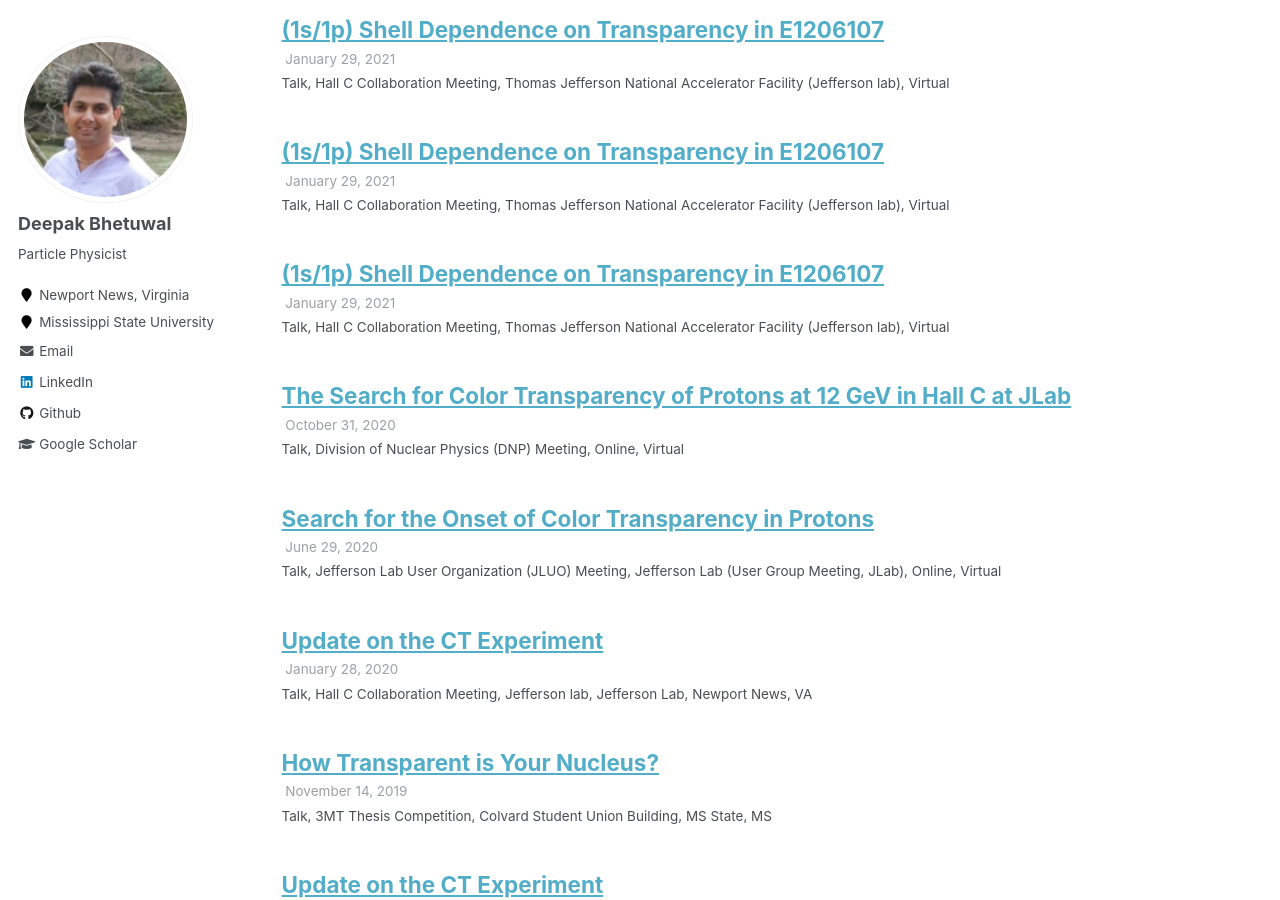
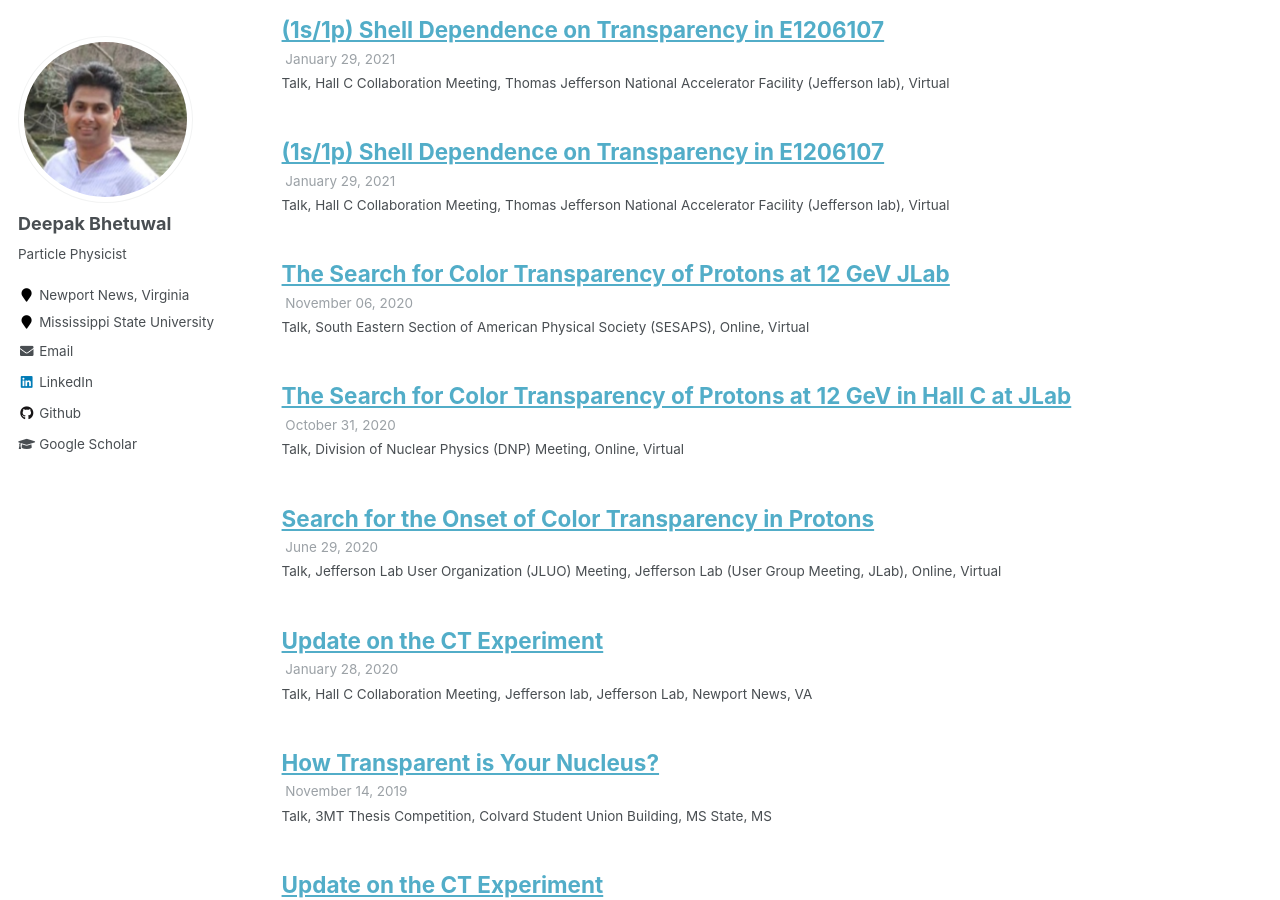
Before and after one commit to dkb208/dkb208.github.io, a Jekyll site: the page built from _pages/talks.html, in a window 1280 px wide and 900 px high, scrolled down 1030 px. Built offline with Jekyll 4.4.1, drawn with Linux system fonts in a browser that asks for light colours.

Commit message:
Update 2021-01-10.md

```diff
--- a/_talks/2021-01-10.md
+++ b/_talks/2021-01-10.md
@@ -1,9 +1,9 @@
 ---
-title: "(1s/1p) Shell Dependence on Transparency in E1206107"
+title: "The Search for Color Transparency of Protons at 12 GeV JLab"
 collection: talks
-type: "Talk, Hall C Collaboration Meeting"
-permalink: /talks/2014-03-01-talk-3
-venue: "Thomas Jefferson National Accelerator Facility (Jefferson lab)"
-date: 2021-01-29
+type: "Talk, South Eastern Section of American Physical Society (SESAPS)"
+permalink: /talks/2021-01-10
+venue: "Online"
+date: 2020-11-06
 location: "Virtual"
 ---
```
